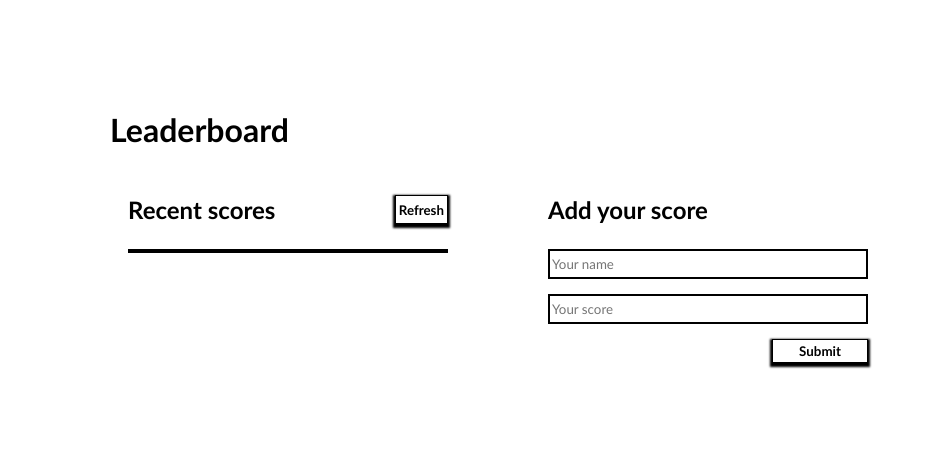
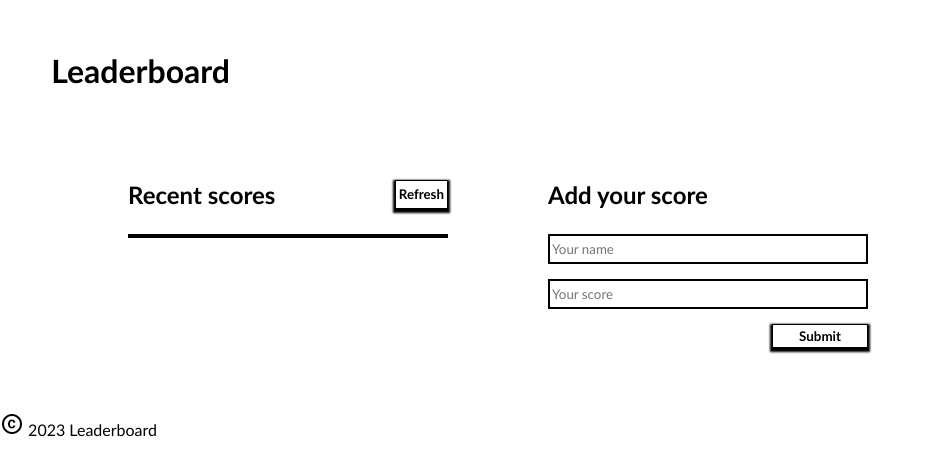
Before and after one commit to tobuya/Leaderboard, a website built with webpack: page src/index.html in a window 1280 px wide. Shown: the whole page, without its empty margins (0-933 px from the left). Built offline with nearby package versions, Linux system fonts and the light colour scheme.

Commit message:
Add header and footer section

```diff
--- a/src/index.html
+++ b/src/index.html
@@ -5,10 +5,13 @@
     <meta http-equiv="X-UA-Compatible" content="IE=edge">
     <meta name="viewport" content="width=device-width, initial-scale=1.0">
     <title>Leaderboard</title>
+    <link rel="stylesheet" href="https://fonts.googleapis.com/icon?family=Material+Icons">
 </head>
 <body>
+    <header>
+        <h1>Leaderboard</h1>
+    </header>
     <main>
-       <h1>Leaderboard</h1>
        <section class="container">
         <div class="board">
             <div class="refresh">
@@ -33,5 +36,8 @@
         </div>
        </section>
     </main>
+    <footer>
+        <p><i class="material-icons">copyright</i> 2023 Leaderboard</p>
+    </footer>
 </body>
 </html>
```
